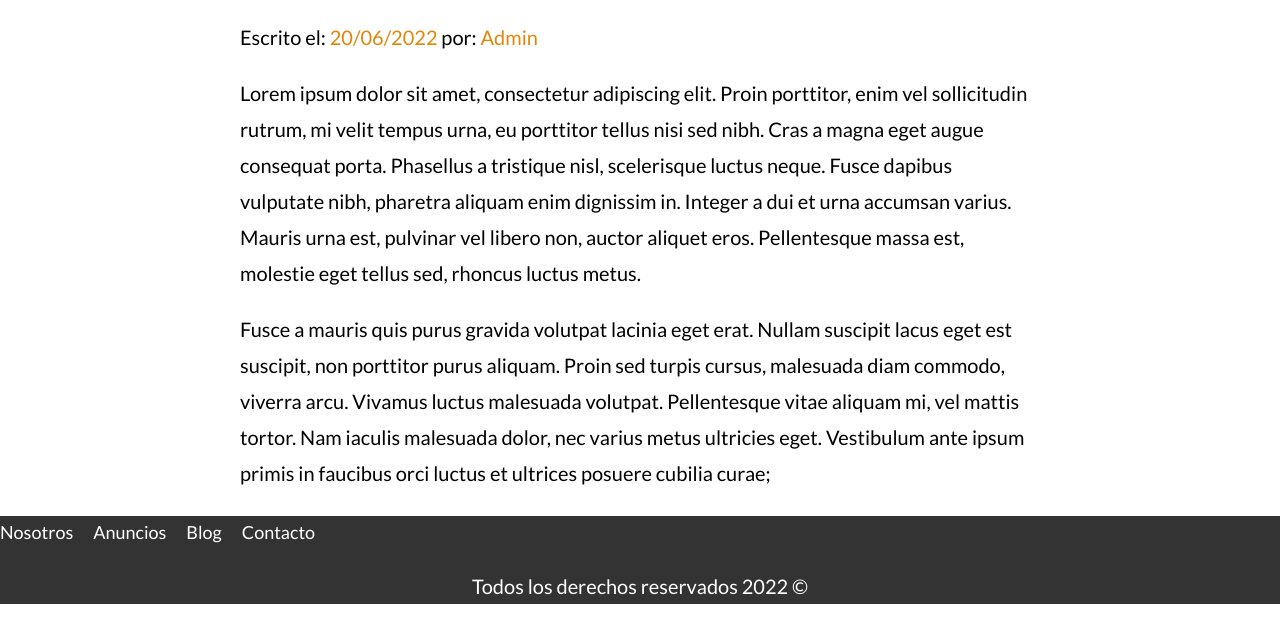
After one commit to alan-martinez/bienesraices, a PHP site: page /entrada.html in a window 1280 px wide. The commit adds this page. Shown: the part 839-1463 px from the top of the page. Run offline with PHP 8.4, Linux system fonts and the light colour scheme.

Commit message:
Seccion de blog

```diff
--- /dev/null
+++ b/entrada.html
@@ -0,0 +1,67 @@
+<!DOCTYPE html>
+<html lang="en">
+<head>
+    <meta charset="UTF-8">
+    <meta http-equiv="X-UA-Compatible" content="IE=edge">
+    <meta name="viewport" content="width=device-width, initial-scale=1.0">
+    <title>Bienes Raíces</title>
+    <link rel="stylesheet" href="build/css/app.css">
+</head>
+<body>
+
+    <header class="header">
+        <div class="contenedor contenido-header">
+            <div class="barra">
+                <a href="/">
+                    <img src="build/img/logo.svg" alt="Logotipo de bienes raíces">
+                </a>
+
+                <nav class="navegacion">
+                    <a href="nosotros.html">Nosotros</a>
+                    <a href="anuncios.html">Anuncios</a>
+                    <a href="blog.html">Blog</a>
+                    <a href="contacto.html">Contacto</a>
+                </nav>
+            </div> <!-- .barra-->
+
+        </div>
+    </header>
+
+    <main class="contenedor seccion contenido-centrado">
+        <h1>Guía para la decoración de tu hogar</h1>
+
+        <picture>
+            <source srcset="build/img/destacada2.webp" type="image/webp">
+            <source srcset="build/img/destacada2.jpg" type="image/jpeg">
+            <img loading="lazy" src="build/img/destacada2.jpg" alt="Imagen de la propiedad">
+        </picture>
+
+        <p class="informacion-meta">Escrito el: <span>20/06/2022</span> por: <span>Admin</span></p>
+
+        <div class="resumen-propiedad">
+
+            <p>
+                Lorem ipsum dolor sit amet, consectetur adipiscing elit. Proin porttitor, enim vel sollicitudin rutrum, mi velit tempus urna, eu porttitor tellus nisi sed nibh. Cras a magna eget augue consequat porta. Phasellus a tristique nisl, scelerisque luctus neque. Fusce dapibus vulputate nibh, pharetra aliquam enim dignissim in. Integer a dui et urna accumsan varius. Mauris urna est, pulvinar vel libero non, auctor aliquet eros. Pellentesque massa est, molestie eget tellus sed, rhoncus luctus metus.
+            </p>
+            <p>
+                Fusce a mauris quis purus gravida volutpat lacinia eget erat. Nullam suscipit lacus eget est suscipit, non porttitor purus aliquam. Proin sed turpis cursus, malesuada diam commodo, viverra arcu. Vivamus luctus malesuada volutpat. Pellentesque vitae aliquam mi, vel mattis tortor. Nam iaculis malesuada dolor, nec varius metus ultricies eget. Vestibulum ante ipsum primis in faucibus orci luctus et ultrices posuere cubilia curae;
+            </p>
+        </div>
+    </main>
+
+    <footer class="footer seccion">
+        <div class="contendor contenedor-footer">
+            <nav class="navegacion">
+                <a href="nosotros.html">Nosotros</a>
+                <a href="anuncios.html">Anuncios</a>
+                <a href="blog.html">Blog</a>
+                <a href="contacto.html">Contacto</a>
+            </nav>
+        </div>
+
+        <p class="copyright">Todos los derechos reservados 2022 &copy;</p>
+    </footer>
+
+    <script src="build/js/bundle.min.js"></script>
+</body>
+</html>
--- a/index.html
+++ b/index.html
@@ -188,7 +188,7 @@
                 <div class="texto-entrada">
                     <a href="entrada.html">
                         <h4>Terraza en el techo de tu casa</h4>
-                        <p>Escrito el <span>20/06/2022</span> por: <span>Admin</span></p>
+                        <p class="informacion-meta">Escrito el <span>20/06/2022</span> por: <span>Admin</span></p>
 
                         <p>
                             Consejos para construir una terra en el techo de tu casa con los
@@ -210,7 +210,7 @@
                 <div class="texto-entrada">
                     <a href="entrada.html">
                         <h4>Guía para la decoración de tu hogar</h4>
-                        <p>Escrito el <span>20/06/2022</span> por: <span>Admin</span></p>
+                        <p class="informacion-meta">Escrito el <span>20/06/2022</span> por: <span>Admin</span></p>
 
                         <p>
                             Maximizar el espacio en tu hogar con esta guía, aprende a combinar
--- a/src/scss/layout/_inferior.scss
+++ b/src/scss/layout/_inferior.scss
@@ -16,6 +16,12 @@
     }
     &:last-of-type{
         margin-bottom: 0;
+    }
+}
+
+.informacion-meta{
+    span{
+        color: $amarillo;
     }
 }
 
@@ -41,7 +47,5 @@
             margin-top: 1rem;
         }
     }
-    span{
-        color: $amarillo;
-    }
+
 }
```
Also changed, not shown: blog.html (+89 -2 lines), build/css/app.css, 1 other file.
